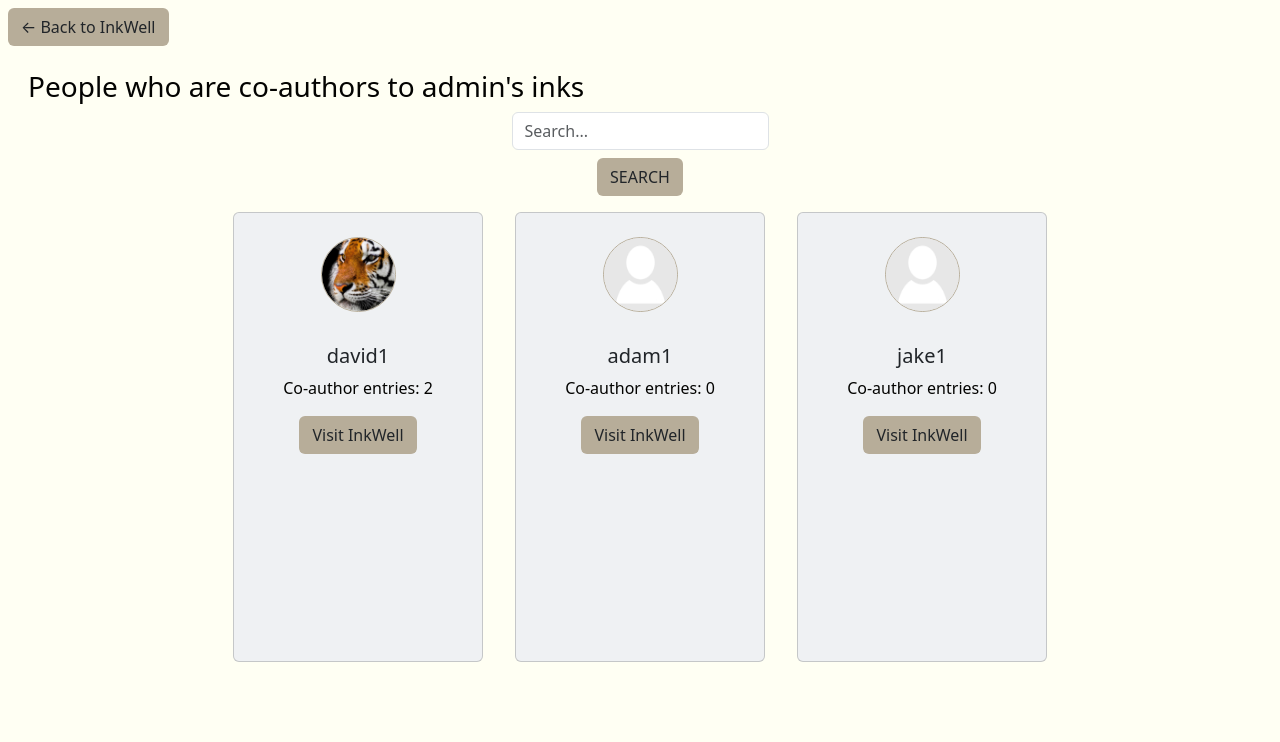
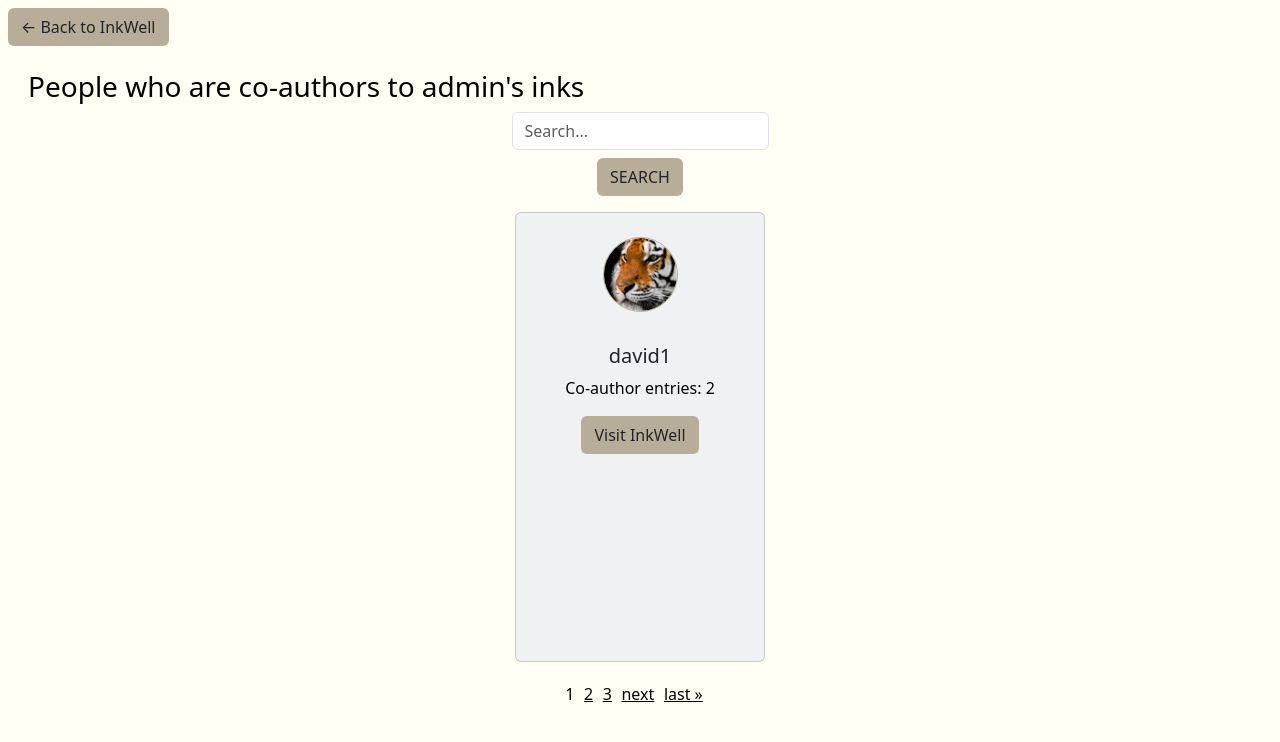
Before and after one commit to martex941/Capstone-InkWell, a Django app: page /well/admin/coauthors in a window 1280 px wide. Shown: the part 58-800 px from the top of the page. Run offline with Django 4.2, Linux system fonts and the light colour scheme; data comes from the database, SQL or seed files in the repository; both versions use the stored data as it was after the commit; some libraries are stand-ins or nearby versions.

Commit message:
no more functions, style and documentation left

```diff
--- a/capstone/inkwell/static/inkwell/styles.css
+++ b/capstone/inkwell/static/inkwell/styles.css
@@ -537,6 +537,7 @@ body {
 .well-col {
     width: auto;
 }
+
 .well-banner {
     height: auto;
     border: 1.5px var(--border-color) solid;
@@ -561,9 +562,16 @@ body {
 
 .well {
     height: 250px;
+    scrollbar-width: none;
+    overflow-y: auto;
+    text-overflow: ellipsis;
     border: 2px solid #333;
     border-radius: 50%;
     background-color: var(--primary-color);
+}
+
+.well::-webkit-scrollbar {
+    width: 0px;
 }
 
 /* coAuthorRequest.html ||||||||||||||||||||| */
--- a/capstone/inkwell/templates/inkwell/coauthors.html
+++ b/capstone/inkwell/templates/inkwell/coauthors.html
@@ -31,5 +31,25 @@
         </div>
     </div>
     {% endfor %}
+    <div class="pagination d-flex justify-content-center">
+        {% if coauthors.has_previous %}
+            <a href="?page=1">&laquo; first</a>
+            <a href="?page={{ coauthors.previous_page_number }}">previous</a>
+        {% endif %}
+
+        {% for page in pages %}
+            {% if page == coauthors.number %}
+            <span class="current">{{ page }}</span>
+            {% else %}
+                <a href="?page={{ page }}">{{ page }}</a>
+            {% endif %}
+        {% endfor %}
+
+        {% if coauthors.has_next %}
+            <a href="?page={{ coauthors.next_page_number }}">next</a>
+            <a href="?page={{ coauthors.paginator.num_pages }}">last &raquo;</a>
+        {% endif %}
+    </div>
 </div>
+
 {% endblock %}
--- a/capstone/inkwell/views.py
+++ b/capstone/inkwell/views.py
@@ -61,8 +61,6 @@ def mainSearchResults(request, searchQuery):
         pages = range(1, pag.num_pages+1)
 
         return render(request, "inkwell/mainSearchResults.html", {
-            "authors": authors,
-            "inks": inks,
             "searchQuery": searchQuery,
             "results": pag_items,
             "pages": pages
@@ -635,8 +633,20 @@ def followers(request, username, searchQuery):
     else:
         followers = User.objects.filter(follower__followee=user.pk, username__contains=searchQuery).distinct()
 
+    pag = Paginator(followers, 1)
+    page = request.GET.get('page')
+    try:
+        pag_items = pag.page(page)
+    except PageNotAnInteger:
+        pag_items = pag.page(1)
+    except EmptyPage:
+        pag_items = pag.page(pag.num_pages)
+
+    pages = range(1, pag.num_pages+1)
+
     return render(request, "inkwell/followers.html", {
-        "followers": followers,
+        "followers": pag_items,
+        "pages": pages,
         "followed_user": user
     })
 
@@ -656,8 +666,20 @@ def coauthors(request, username, searchQuery):
     else:
         coauthors = User.objects.filter(CoAuthors__in=userInks, username__contains=searchQuery).distinct()
 
+    pag = Paginator(coauthors, 1)
+    page = request.GET.get('page')
+    try:
+        pag_items = pag.page(page)
+    except PageNotAnInteger:
+        pag_items = pag.page(1)
+    except EmptyPage:
+        pag_items = pag.page(pag.num_pages)
+
+    pages = range(1, pag.num_pages+1)
+
     return render(request, "inkwell/coauthors.html", {
-        "coauthors": coauthors,
+        "coauthors": pag_items,
+        "pages": pages,
         "user": user
     })
 
```
Also changed, not shown: capstone/inkwell/templates/inkwell/followers.html (+19 -0 lines), capstone/inkwell/templates/inkwell/mainSearchResults.html (+0 -74 lines), capstone/db.sqlite3.
